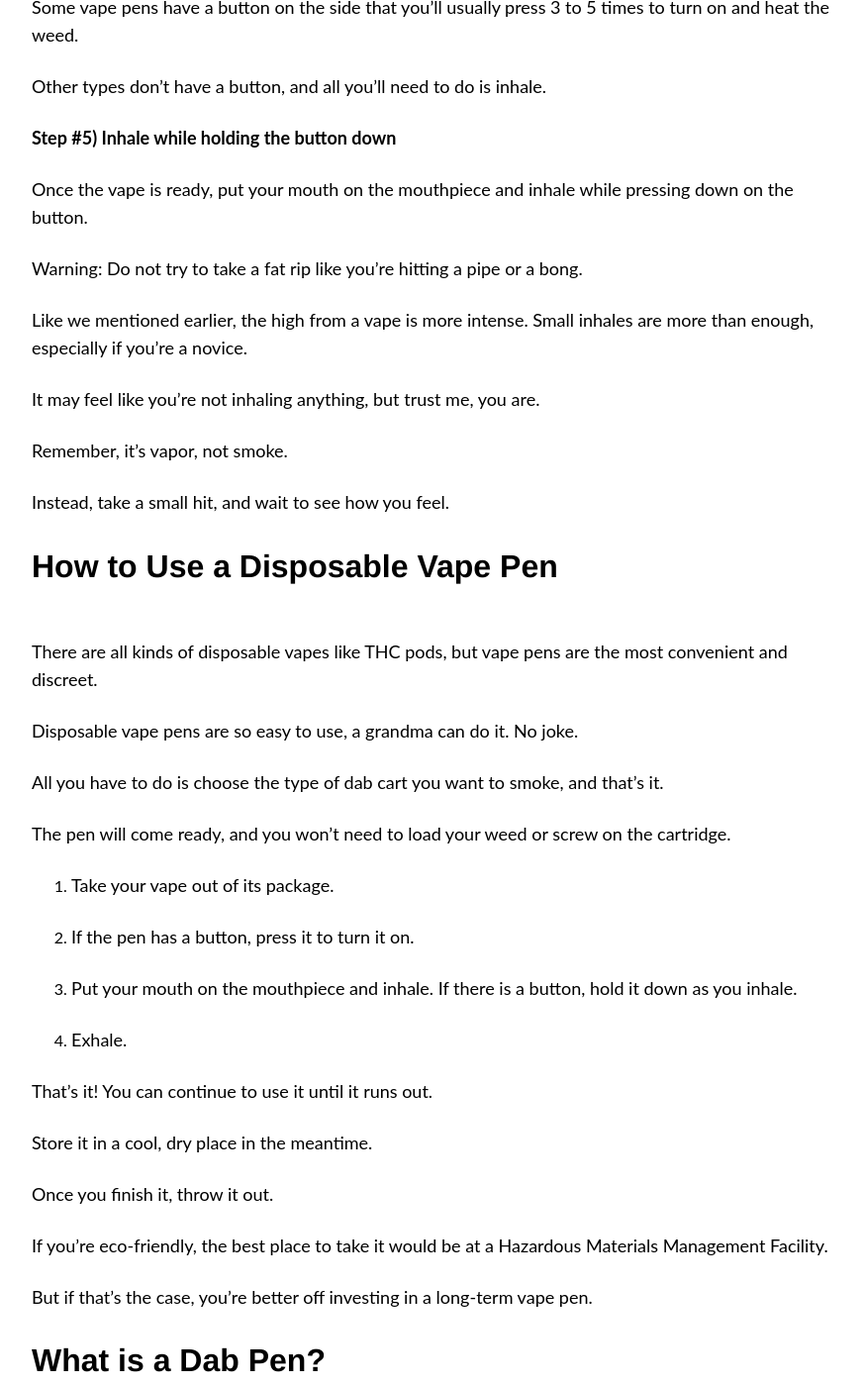
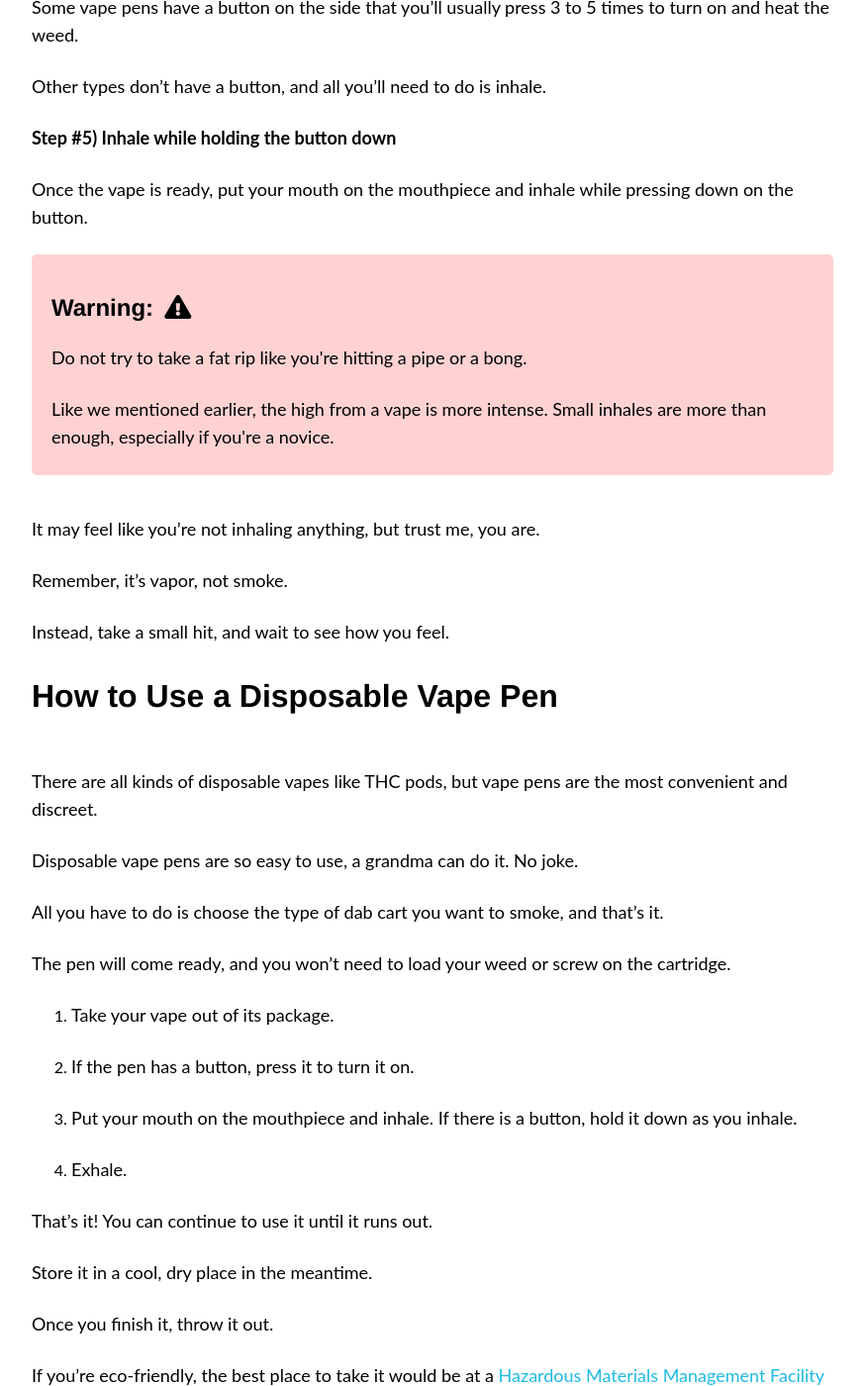
Before and after one commit to smokephisticated/smokephisticated, a Jekyll site: the page built from pages/vapes/vapes.md, in a window 1280 px wide and 1400 px high, scrolled down 3004 px. Shown: the whole window at 99% size, without its empty margins (64-937 px from the left). Built offline with Jekyll 4.4.1, drawn with Linux system fonts in a browser that asks for light colours; nearby versions of some CDN libraries; comment, search, counter and statistics services are not loaded; some of the changed lines change nothing that is shown; some of the changed text lies outside the part shown.

Commit message:
links + "Watch Out" section added

```diff
--- a/pages/vapes/vapes.md
+++ b/pages/vapes/vapes.md
@@ -42,7 +42,7 @@ While you will smell like dank for a second when you take a hit, the smell evapo
 
 So if you're going to something like a family event, vaping is your best choice.
 
-To top it off, you'll experience a whole different and more intense high with a vape.
+To top it off, you'll experience a whole different and [more intense high](https://jamanetwork.com/journals/jamanetworkopen/fullarticle/2716990){: target="_blank"}
 
 Your high will feel cleaner and more clear-headed. You'll also most likely feel energized and creative, rather than a couch potato.
 
@@ -114,9 +114,11 @@ Other types don't have a button, and all you'll need to do is inhale.
 
 Once the vape is ready, put your mouth on the mouthpiece and inhale while pressing down on the button.
 
-Warning: Do not try to take a fat rip like you're hitting a pipe or a bong.
-
-Like we mentioned earlier, the high from a vape is more intense. Small inhales are more than enough, especially if you're a novice.
+<div class="watch-out">
+	<h4>Warning:<i class="box-icon-spacing fas fa-exclamation-triangle"></i></h4>
+	<p>Do not try to take a fat rip like you're hitting a pipe or a bong.</p>
+	<p>Like we mentioned earlier, the high from a vape is more intense. Small inhales are more than enough, especially if you're a novice.</p>
+</div>
 
 It may feel like you're not inhaling anything, but trust me, you are.
 
@@ -150,7 +152,7 @@ Store it in a cool, dry place in the meantime.
 
 Once you finish it, throw it out.
 
-If you're eco-friendly, the best place to take it would be at a Hazardous Materials Management Facility.
+If you're eco-friendly, the best place to take it would be at a [Hazardous Materials Management Facility](https://www.epa.gov/hwpermitting/hazardous-waste-management-facilities-and-units){:target="_blank"}
 
 But if that's the case, you're better off investing in a long-term vape pen.
 
```
